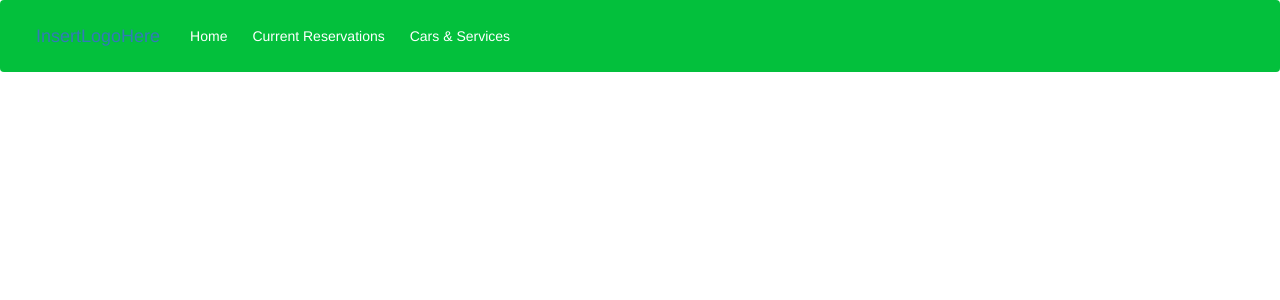
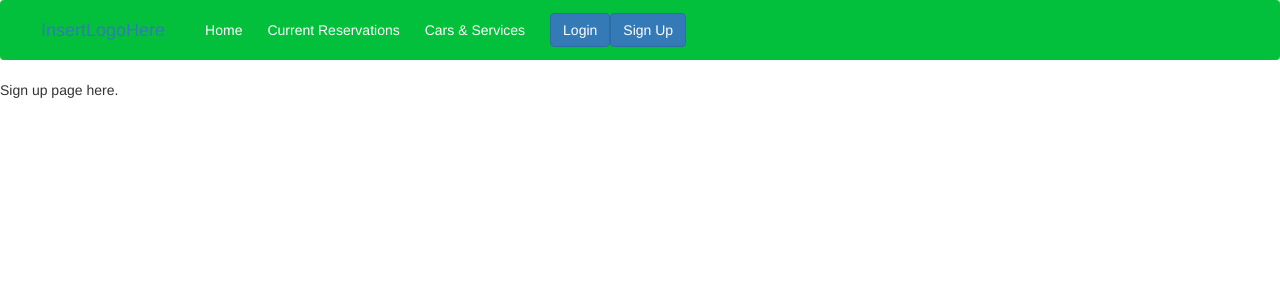
Before and after one commit to SWEFinal72/SWE_Team72, a React (Create React App) app: page /signup-button in a window 1280 px wide. Shown: the top 300 px of the page. Built offline with nearby package versions, Linux system fonts and the light colour scheme.

Commit message:
Made Login and sign up button and set up their routes in the app.js file. Gonna work on log in page.

```diff
--- a/src/App.js
+++ b/src/App.js
@@ -6,6 +6,8 @@ import Home from './Components/Home';
 import { BrowserRouter as Router, Routes, Switch, Route } from 'react-router-dom';
 import CarsAndServices from './Components/CarsAndServices';
 import CurrentReservations from './Components/CurrentReservations';
+import Login from './Components/Login';
+import SignUp from './Components/SignUp';
 
 function App() {
   return (
@@ -20,12 +22,22 @@ function App() {
         <Route
             exact
             path="/current_reservations"
+            element={<CurrentReservations />}
+        ></Route>
+        <Route
+            exact
+            path="/cars_and_services"
             element={<CarsAndServices />}
         ></Route>
         <Route
             exact
-            path="/cars_and_services"
-            element={<CurrentReservations />}
+            path="/login-button"
+            element={<Login/>}
+        ></Route>
+        <Route
+            exact
+            path="/signup-button"
+            element={<SignUp/>}
         ></Route>
     </Routes>
     </Router>
--- /dev/null
+++ b/src/Components/Login.js
@@ -0,0 +1,9 @@
+function Login() {
+    return(
+        <p>
+            Log in page here.
+        </p>
+    )
+}
+
+export default Login;
--- a/src/Components/Navbar.js
+++ b/src/Components/Navbar.js
@@ -1,17 +1,19 @@
-import { Navbar, Nav, Container } from 'react-bootstrap';
+import { Navbar, Nav, Button } from 'react-bootstrap';
 
 function CustomNavbar() {
   return (
     <>
       <Navbar>
       <Navbar.Brand href="/">InsertLogoHere</Navbar.Brand>
-            <Container>
           <Nav className="nav-links-container">
             <Nav.Link href="/">Home</Nav.Link>
             <Nav.Link href="/current_reservations">Current Reservations</Nav.Link>
             <Nav.Link href="/cars_and_services">Cars & Services</Nav.Link>
           </Nav>
-            </Container>
+          <Nav className='nav-buttons'>
+            <Button href="/login-button">Login</Button>
+            <Button href="/signup-button">Sign Up</Button>
+          </Nav>
         </Navbar>
       </>
     );
--- /dev/null
+++ b/src/Components/SignUp.js
@@ -0,0 +1,9 @@
+function SignUp() {
+    return(
+        <p>
+            Sign up page here.
+        </p>
+    )
+}
+
+export default SignUp;
--- a/src/index.css
+++ b/src/index.css
@@ -1,12 +1,11 @@
-
-
 
 /* Styling for the whole navigation bar like background color and more */
 .navbar {
   display: flex;
   align-items: center;
   background-color: #03C03C;
-  padding: 10px 20px;
+  height: 60px;
+  gap: 25px;
 }
 
 /* Styling for the items within the nav-links-container */
@@ -18,7 +17,10 @@
 /* Styles each nav link color white */
 .nav-links-container a {
   color: #FFFFFF;
+  gap: 15px;
 }
+
+
 .Home-div{
   display: flex;
   justify-content: center;
```
Lines whose indentation alone changed are shown as unchanged.
